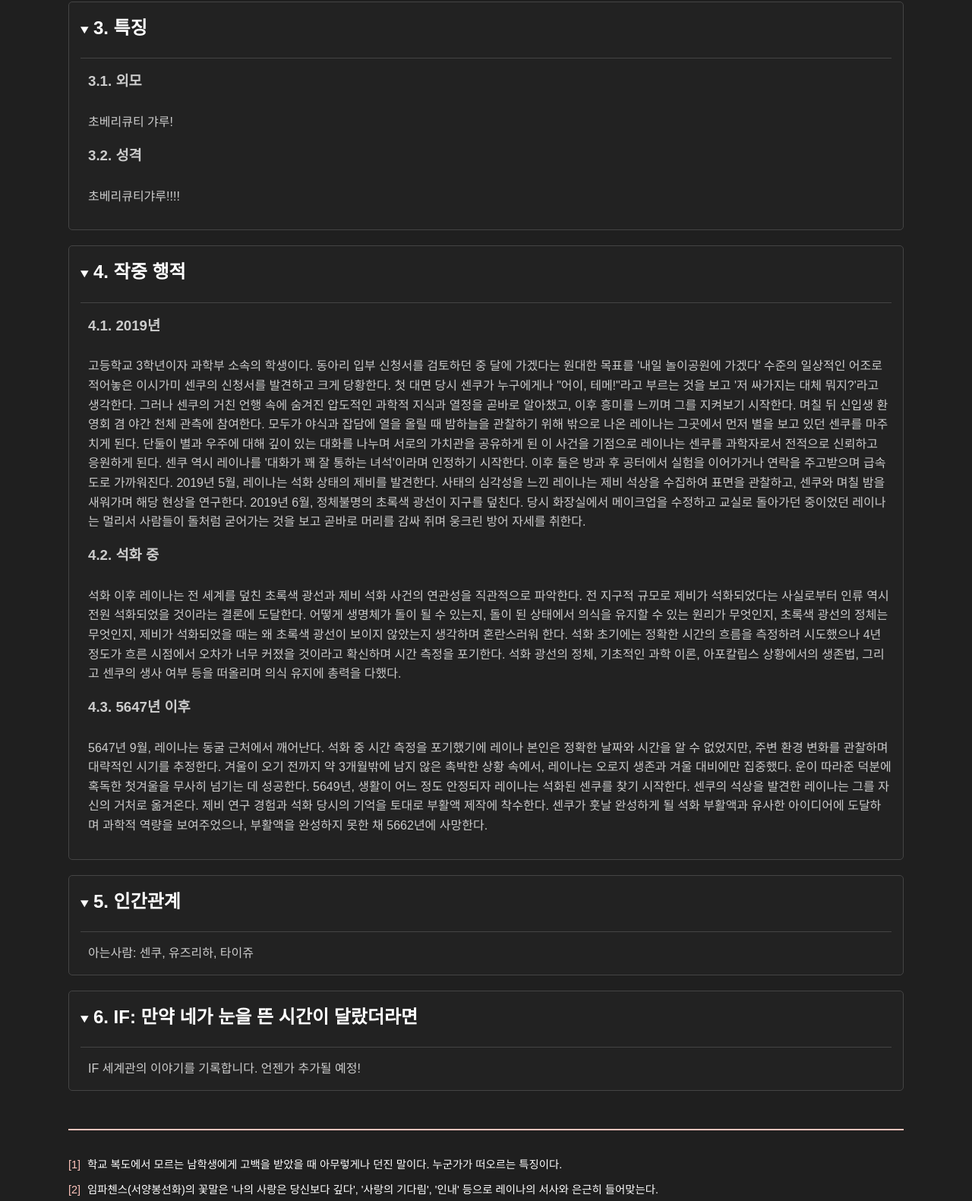
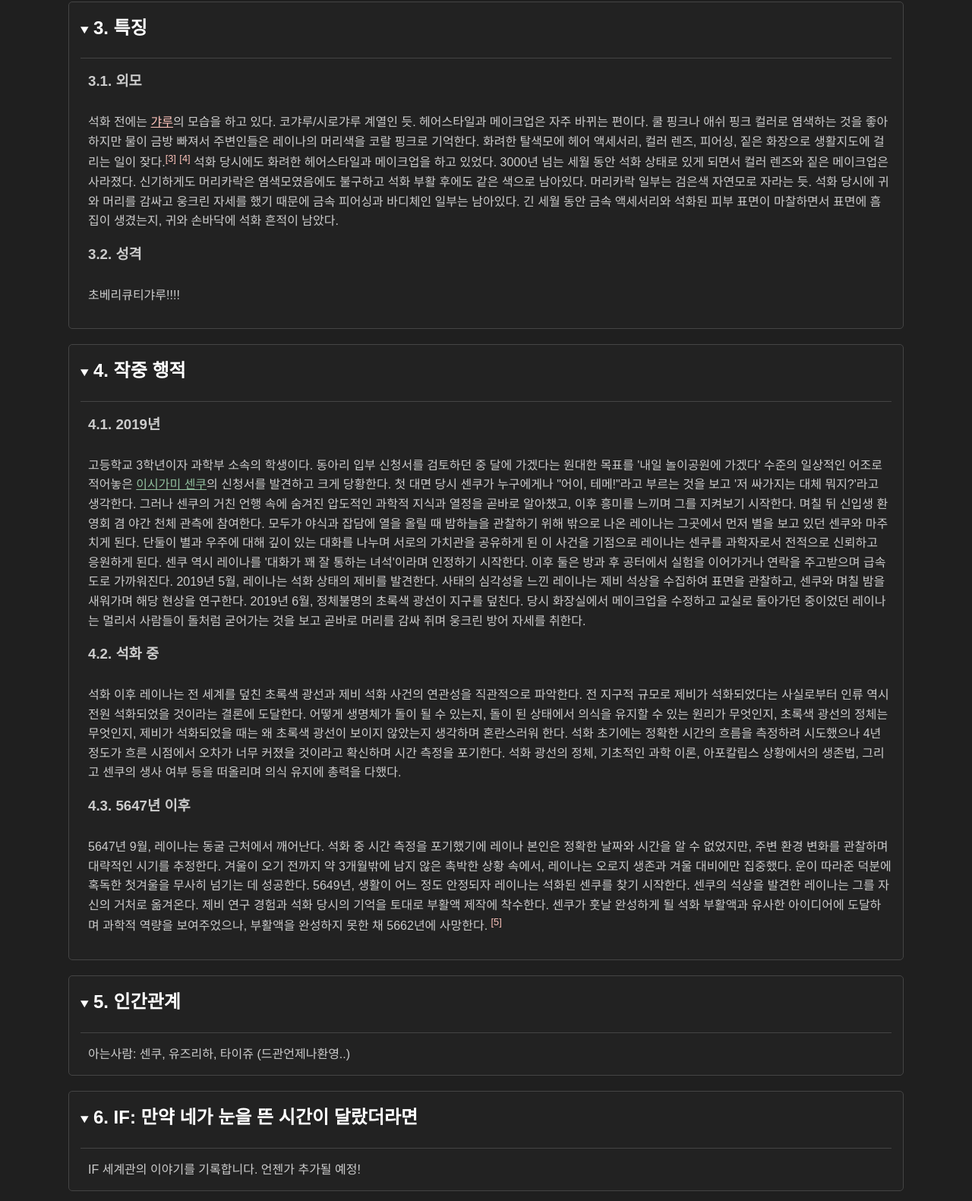
Before and after one commit to iwasaki2718/iwasaki.github.io, a plain HTML site: page index.html in a window 1280 px wide. Shown: the part 2015-3596 px from the top of the page at 76% size. Drawn offline with Linux system fonts and the light colour scheme.

Commit message:
Add files via upload

```diff
--- a/index.html
+++ b/index.html
@@ -329,7 +329,7 @@
 
             <details open>
                 <summary><h2 id="s-1"><a href="#s-1">1. 개요</a></h2></summary>
-                <div class="section-body">Dr.STONE을 기반으로 한 캐릭터. 이시가미 센쿠의 동아리 선배이자 든든한 동료였으나, 전 인류 석화 후 센쿠보다 먼저 깨어나게 된다. 15년 가까이 부활액 제작을 시도했으나 끝내 완성하지 못하고 5662년 사망. </div>
+                <div class="section-body">Dr.STONE을 기반으로 한 캐릭터. <a href="https://namu.wiki/w/%EC%9D%B4%EC%8B%9C%EA%B0%80%EB%AF%B8%20%EC%84%BC%EC%BF%A0" target="_blank" style="color: #92bf9e;">이시가미 센쿠</a>의 동아리 선배이자 든든한 동료였으나, 전 인류 석화 후 센쿠보다 먼저 깨어나게 된다. 15년 가까이 부활액 제작을 시도했으나 끝내 완성하지 못하고 5662년 사망. </div>
             </details>
 
             <details open>
@@ -357,7 +357,14 @@
                 <summary><h2 id="s-3"><a href="#s-3">3. 특징</a></h2></summary>
                 <div class="section-body">
                     <h3 id="s-3-1"><a href="#s-3-1">3.1. 외모</a></h3>
-                    <p>초베리큐티 갸루!</p>
+                    <p>석화 전에는 <a href="https://namu.wiki/w/%EA%B0%B8%EB%A3%A8" target="_blank" style="color: #FFC4BC;">갸루</a>의 모습을 하고 있다. 코갸루/시로갸루 계열인 듯. 헤어스타일과 메이크업은 자주 바뀌는 편이다.
+                        쿨 핑크나 애쉬 핑크 컬러로 염색하는 것을 좋아하지만 물이 금방 빠져서 주변인들은 레이나의 머리색을 코랄 핑크로 기억한다. 화려한 탈색모에 헤어 액세서리, 컬러 렌즈, 피어싱, 짙은 화장으로 생활지도에 걸리는 일이 잦다.<a href="#fn3" id="r-fn3" class="footnote-link">[3]</a> <a href="#fn4" id="r-fn4" class="footnote-link">[4]</a>
+                        석화 당시에도 화려한 헤어스타일과 메이크업을 하고 있었다. 3000년 넘는 세월 동안 석화 상태로 있게 되면서 컬러 렌즈와 짙은 메이크업은 사라졌다.
+                        신기하게도 머리카락은 염색모였음에도 불구하고 석화 부활 후에도 같은 색으로 남아있다. 머리카락 일부는 검은색 자연모로 자라는 듯.
+                        석화 당시에 귀와 머리를 감싸고 웅크린 자세를 했기 때문에 금속 피어싱과 바디체인 일부는 남아있다.
+                        긴 세월 동안 금속 액세서리와 석화된 피부 표면이 마찰하면서 표면에 흠집이 생겼는지, 귀와 손바닥에 석화 흔적이 남았다.
+
+                    </p>
 
                     <h3 id="s-3-2"><a href="#s-3-2">3.2. 성격</a></h3>
                     <p>초베리큐티갸루!!!!</p>
@@ -368,11 +375,11 @@
                 <summary><h2 id="s-4"><a href="#s-4">4. 작중 행적</a></h2></summary>
                 <div class="section-body">
                     <h3 id="s-4-1"><a href="#s-4-1">4.1. 2019년</a></h3>
-                    <p>고등학교 3학년이자 과학부 소속의 학생이다. 동아리 입부 신청서를 검토하던 중 달에 가겠다는 원대한 목표를 '내일 놀이공원에 가겠다' 수준의 일상적인 어조로 적어놓은 이시가미 센쿠의 신청서를 발견하고 크게 당황한다.
+                    <p>고등학교 3학년이자 과학부 소속의 학생이다. 동아리 입부 신청서를 검토하던 중 달에 가겠다는 원대한 목표를 '내일 놀이공원에 가겠다' 수준의 일상적인 어조로 적어놓은 <a href="https://namu.wiki/w/%EC%9D%B4%EC%8B%9C%EA%B0%80%EB%AF%B8%20%EC%84%BC%EC%BF%A0" target="_blank" style="color: #92bf9e;">이시가미 센쿠</a>의 신청서를 발견하고 크게 당황한다.
 
                     첫 대면 당시 센쿠가 누구에게나 "어이, 테메!"라고 부르는 것을 보고 '저 싸가지는 대체 뭐지?'라고 생각한다. 그러나 센쿠의 거친 언행 속에 숨겨진 압도적인 과학적 지식과 열정을 곧바로 알아챘고, 이후 흥미를 느끼며 그를 지켜보기 시작한다.
 
-                    며칠 뒤 신입생 환영회 겸 야간 천체 관측에 참여한다. 모두가 야식과 잡담에 열을 올릴 때 밤하늘을 관찰하기 위해 밖으로 나온 레이나는 그곳에서 먼저 별을 보고 있던 센쿠를 마주치게 된다. 단둘이 별과 우주에 대해 깊이 있는 대화를 나누며 서로의 가치관을 공유하게 된 이 사건을 기점으로 레이나는 센쿠를 과학자로서 전적으로 신뢰하고 응원하게 된다. 센쿠 역시 레이나를 '대화가 꽤 잘 통하는 녀석'이라며 인정하기 시작한다.
+                    며칠 뒤 신입생 환영회 겸 야간 천체 관측에 참여한다. 모두가 야식과 잡담에 열을 올릴 때 밤하늘을 관찰하기 위해 밖으로 나온 레이나는 그곳에서 먼저 별을 보고 있던 센쿠와 마주치게 된다. 단둘이 별과 우주에 대해 깊이 있는 대화를 나누며 서로의 가치관을 공유하게 된 이 사건을 기점으로 레이나는 센쿠를 과학자로서 전적으로 신뢰하고 응원하게 된다. 센쿠 역시 레이나를 '대화가 꽤 잘 통하는 녀석'이라며 인정하기 시작한다.
 
                     이후 둘은 방과 후 공터에서 실험을 이어가거나 연락을 주고받으며 급속도로 가까워진다. 2019년 5월, 레이나는 석화 상태의 제비를 발견한다. 사태의 심각성을 느낀 레이나는 제비 석상을 수집하여 표면을 관찰하고, 센쿠와 며칠 밤을 새워가며 해당 현상을 연구한다.
 
@@ -388,13 +395,13 @@
                     <h3 id="s-4-3"><a href="#s-4-3">4.3. 5647년 이후</a></h3>
                     <p>5647년 9월, 레이나는 동굴 근처에서 깨어난다. 석화 중 시간 측정을 포기했기에 레이나 본인은 정확한 날짜와 시간을 알 수 없었지만, 주변 환경 변화를 관찰하며 대략적인 시기를 추정한다. 겨울이 오기 전까지 약 3개월밖에 남지 않은 촉박한 상황 속에서, 레이나는 오로지 생존과 겨울 대비에만 집중했다. 운이 따라준 덕분에 혹독한 첫겨울을 무사히 넘기는 데 성공한다.
 
-                    5649년, 생활이 어느 정도 안정되자 레이나는 석화된 센쿠를 찾기 시작한다. 센쿠의 석상을 발견한 레이나는 그를 자신의 거처로 옮겨온다. 제비 연구 경험과 석화 당시의 기억을 토대로 부활액 제작에 착수한다. 센쿠가 훗날 완성하게 될 석화 부활액과 유사한 아이디어에 도달하며 과학적 역량을 보여주었으나, 부활액을 완성하지 못한 채 5662년에 사망한다.</p>
+                    5649년, 생활이 어느 정도 안정되자 레이나는 석화된 센쿠를 찾기 시작한다. 센쿠의 석상을 발견한 레이나는 그를 자신의 거처로 옮겨온다. 제비 연구 경험과 석화 당시의 기억을 토대로 부활액 제작에 착수한다. 센쿠가 훗날 완성하게 될 석화 부활액과 유사한 아이디어에 도달하며 과학적 역량을 보여주었으나, 부활액을 완성하지 못한 채 5662년에 사망한다. <a href="#fn5" id="r-fn5" class="footnote-link">[5]</a></p>
                 </div>
             </details>
 
             <details open>
                 <summary><h2 id="s-5"><a href="#s-5">5. 인간관계</a></h2></summary>
-                <div class="section-body">아는사람: 센쿠, 유즈리하, 타이쥬</div>
+                <div class="section-body">아는사람: 센쿠, 유즈리하, 타이쥬 (드관언제나환영..)</div>
             </details>
 
             <details open>
@@ -407,8 +414,12 @@
         <!-- 각주달면끝 -->
         <footer class="footnotes-section">
             <ul>
-                <li id="fn1"><a href="#r-fn1">[1]</a> 학교 복도에서 모르는 남학생에게 고백을 받았을 때 아무렇게나 던진 말이다. 누군가가 떠오르는 특징이다.</li>
+                <li id="fn1"><a href="#r-fn1">[1]</a> 학교 복도에서 모르는 남학생에게 고백을 받았을 때 아무렇게나 던진 말이다. <a href="https://namu.wiki/w/%EB%82%98%EB%82%98%EB%AF%B8%20%EB%A5%98%EC%8A%A4%EC%9D%B4" target="_blank" style="color: #ff7c5c;">누군가</a>가 떠오르는 특징이다.</li>
                 <li id="fn2"><a href="#r-fn2">[2]</a> 임파첸스(서양봉선화)의 꽃말은 '나의 사랑은 당신보다 깊다', '사랑의 기다림', '인내' 등으로 레이나의 서사와 은근히 들어맞는다.</li>
+                <li id="fn3"><a href="#r-fn3">[3]</a> 불량 학생으로 오해받기 쉬운 외모일 뿐 교내 최상위권 성적을 유지하며 타 학생에게 직접적인 피해를 주지 않기에 교사들은 많이 봐주고 있는 것 같다.</li>
+                <li id="fn4"><a href="#r-fn4">[4]</a> 어느 날 풍기위원장에게 헤어스타일을 지적받자, 마침 옆을 지나가던 센쿠를 가리키며 "배추도 걸어다니는데 왜 나만 단속하냐"라는 발언을 하며 주변 학생들과 독자들을 충격에 빠뜨린다.
+                참고로 이시가미 센쿠는 어린 시절부터 독특한 헤어스타일을 가지고 있었다.</li>
+                <li id="fn5"><a href="#r-fn5">[5]</a> 센쿠나 스이카와 달리 레이나에게는 든든한 동료도, 누군가 미리 준비해준 자원도 없었다. 세계관 내에서 압도적인 천재인 센쿠보다 과학 지식이 부족한 것도 당연하고, 체력도 센쿠와 비슷하거나 그보다 낮은 수준으로 묘사된다.</li>
             </ul>
         </footer>
 
```
